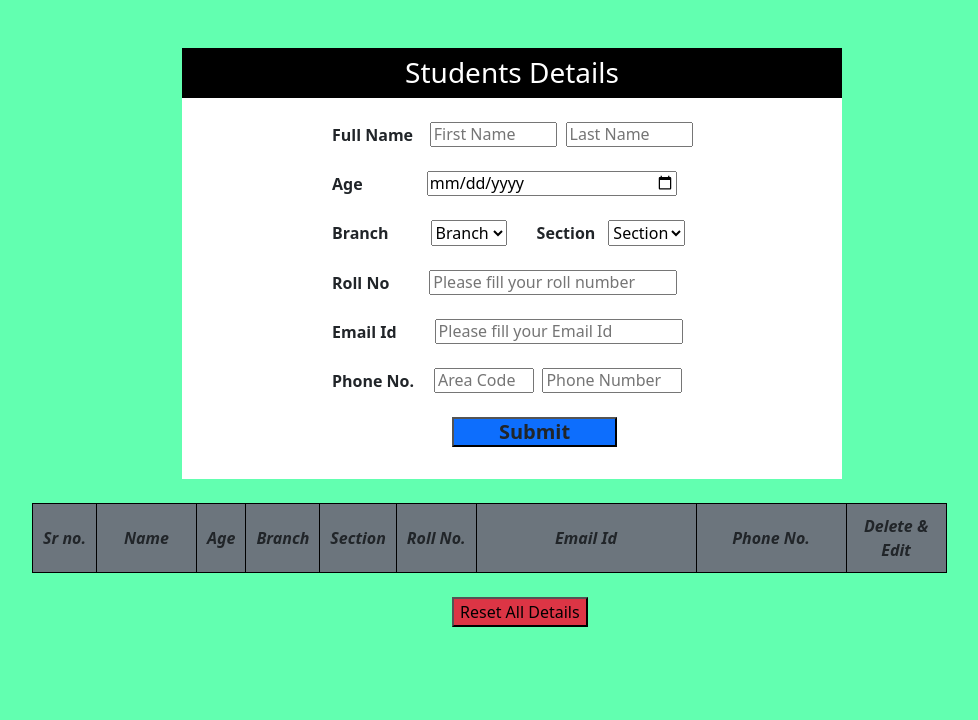
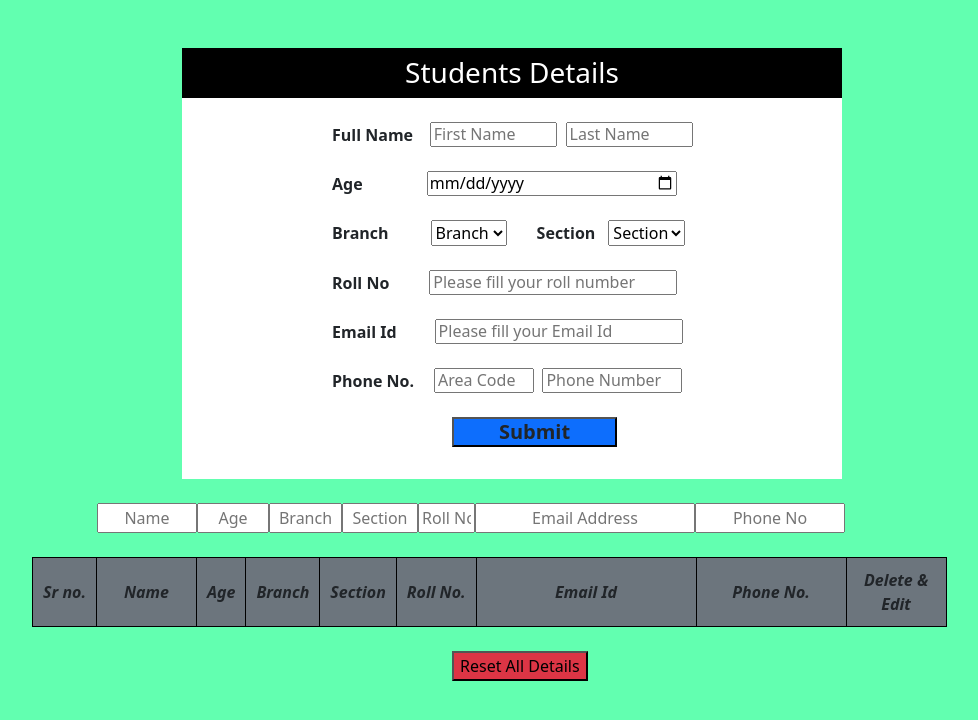
Before and after one commit to nidhijha2506/formtable, a React (Create React App) app: page / in a window 1280 px wide. Shown: the top 720 px of the page, without its empty margins (168-1146 px from the left). Built offline with nearby package versions, Linux system fonts and the light colour scheme.

Commit message:
filter adding

```diff
--- a/src/Formtableproject.jsx
+++ b/src/Formtableproject.jsx
@@ -17,11 +17,20 @@ const getLocalDetails =()=>
     }
 }
 
+
+
 function FormTable()
 {
     const [inputdetails,setinputdetails]= useState({});
     const [inputdata,setinputdata]= useState(getLocalDetails());
-    const [UpdateDetails,setupdateDetails] =useState(-1);
+    const [UpdateDetails,setupdateDetails] = useState(-1);
+    const [nameFilter, setNameFilter] = useState('');
+    const [ageFilter, setAgeFilter] = useState('');
+    const [branchFilter, setBranchFilter] = useState('');
+    const [sectionFilter, setSectionFilter] = useState('');
+    const [rollNoFilter, setrollNoFilter] = useState('');
+    const [emailFilter, setemailFilter] = useState('');
+    const [mobileFilter, setmobileFilter] = useState('');
 
     const handleChange =(event)=>
     {
@@ -54,27 +63,78 @@ function FormTable()
 
     function handleEdit(index)
     {
+        console.log('Editing row:', index);
         setupdateDetails(index);
     }
 
-    function Edit()
+
+    function Edit({data,inputdata,setinputdata,setupdateDetails})
     {
+        const [localData, setLocalData] = useState({ ...data });
+
+        function handleInput(e) {
+        const { name, value } = e.target;
+        setLocalData((prevData) => ({ ...prevData, [name]: value }));
+        }
+
+        function handleUpdate(e)
+        {
+             e.preventDefault();
+             console.log('Before Update:', inputdata);
+             setinputdata((prevInputData) =>
+             prevInputData.map((li) => (li.index === data.index ? { ...li, ...localData } : li))
+             );
+             console.log('After Update:', inputdata);
+             setupdateDetails(-1)
+
+        }
            return(
             <tr>
-                <input type="text" name="Name" />
+                <td>
+                    <input
+                required
+                   type="text"
+                    name="Name"
+                    placeholder="First Name"
+                    onChange={handleInput}
+                    maxLength={14}
+                    className="w-25"
+                    value={localData.Name}
+                 />
+                </td>
+                <td><button type="submit" onClick={handleUpdate}>Update</button></td>
+
             </tr>
            )
     }
+
+
+
 
     function deletedetails()
     {
         setinputdata([]);
     }
 
-    // add data to local storage.
-    useEffect(()=>
+
+    const filteredData = inputdata.filter((data) => {
+        const nameMatch = data.Name.toLowerCase().includes(nameFilter.toLowerCase());
+        const ageMatch = data.Age.toString().includes(ageFilter);
+        const branchMatch = data.Branch.toLowerCase().includes(branchFilter.toLowerCase());
+        const sectionMatch = data.Section.toLowerCase().includes(sectionFilter.toLowerCase());
+        const rollnoMatch = data.Rollno.toString().includes(rollNoFilter);
+        const emailMatch = data.Email.toLowerCase().includes(emailFilter.toLowerCase());
+        const phonenoMatch = data.Phone.toString().includes(mobileFilter);
+        // Add filters for other fields as needed
+
+        return nameMatch && ageMatch && branchMatch && sectionMatch && rollnoMatch && emailMatch && phonenoMatch;
+  });
+
+  useEffect(()=>
     {
+        console.log('Before storing in local storage:', inputdata);
         localStorage.setItem('details',JSON.stringify(inputdata))
+        console.log('After storing in local storage:', inputdata);
     }, [inputdata]);
 
 
@@ -185,6 +245,44 @@ function FormTable()
              <input type="submit" className="bg-primary w-25 h5 fw-bold h-25 submit_btn" /><br /><br />
              </form><br />
 
+            <div className="filter-div">
+            <input type="text" value={nameFilter}
+            onChange={(e) => setNameFilter(e.target.value)}
+            placeholder="Name" className=" text-center search-name"/>
+
+            <input type="text" value={ageFilter}
+            onChange={(e) => setAgeFilter(e.target.value)}
+            placeholder="Age" className=" text-center search-age"
+             />
+
+             <input type="text" value={branchFilter}
+             onChange={(e) => setBranchFilter(e.target.value)}
+             placeholder="Branch" className="text-center search-branch"
+              />
+
+             <input type="text" value={sectionFilter}
+             onChange={(e) => setSectionFilter(e.target.value)}
+             placeholder="Section" className="text-center search-section"
+              />
+
+            <input type="text" value={rollNoFilter}
+             onChange={(e) => setrollNoFilter(e.target.value)}
+             placeholder="Roll No" className="text-center rollno-section"
+              />
+
+            <input type="text" value={emailFilter}
+             onChange={(e) => setemailFilter(e.target.value)}
+             placeholder="Email Address" className="text-center email-section"
+              />
+
+            <input type="text" value={mobileFilter}
+             onChange={(e) => setmobileFilter(e.target.value)}
+             placeholder="Phone No" className="text-center phone-section"
+              /> <br /><br />
+            </div>
+
+
+
              <table cellPadding={10} cellSpacing={0} border={1} className="bg-secondary text-center">
                 <thead>
                     <tr>
@@ -201,12 +299,18 @@ function FormTable()
                 </thead>
                 <tbody className="bg-white">
                     {
-                        inputdata.map((data,index)=>
+                        filteredData.map((data,index)=>
                         {
 
                            return (
-                            UpdateDetails ===data.index ? <Edit/>:
-                            <tr key={index}>
+                            UpdateDetails === index ?
+                            (<Edit key={index}
+                                data={data}
+                                inputdata={inputdata}
+                                setinputdata={setinputdata}
+                                setupdateDetails={setupdateDetails}
+                                />):
+                            (<tr key={index}>
                                 <td>{index+1}</td>
                                 <td>{data.Name} {data.Surname}</td>
                                 <td>{data.Age}</td>
@@ -216,7 +320,7 @@ function FormTable()
                                 <td>{data.Email}</td>
                                 <td>{data.Code} {data.Phone}</td>
                                 <td>
-                                    <button type="button" onClick={()=> handleEdit(data.index)}
+                                    <button type="button" onClick={()=> handleEdit(index)}
                                     className="bg-success">Edit</button>
 
                                     <button type="button" onClick={()=>
@@ -226,7 +330,7 @@ function FormTable()
 
                                     }} className="bg-danger">Delete</button>
                                 </td>
-                            </tr>
+                            </tr>)
                            )
                         })
                     }
--- a/src/Style.css
+++ b/src/Style.css
@@ -112,3 +112,39 @@ label
 {
     width: 250px;
 }
+.search-name
+{
+    width: 100px;
+    margin-left: 265px;
+    height: 30px;
+}
+.search-age
+{
+    width: 72px;
+    height: 30px;
+}
+.search-branch
+{
+    width: 73px;
+    height: 30px;
+}
+.search-section
+{
+    width: 76px;
+    height: 30px;
+}
+.rollno-section
+{
+    width: 57px;
+    height: 30px;
+}
+.email-section
+{
+    width: 220px;
+    height: 30px;
+}
+.phone-section
+{
+    width: 150px;
+    height: 30px;
+}
```
